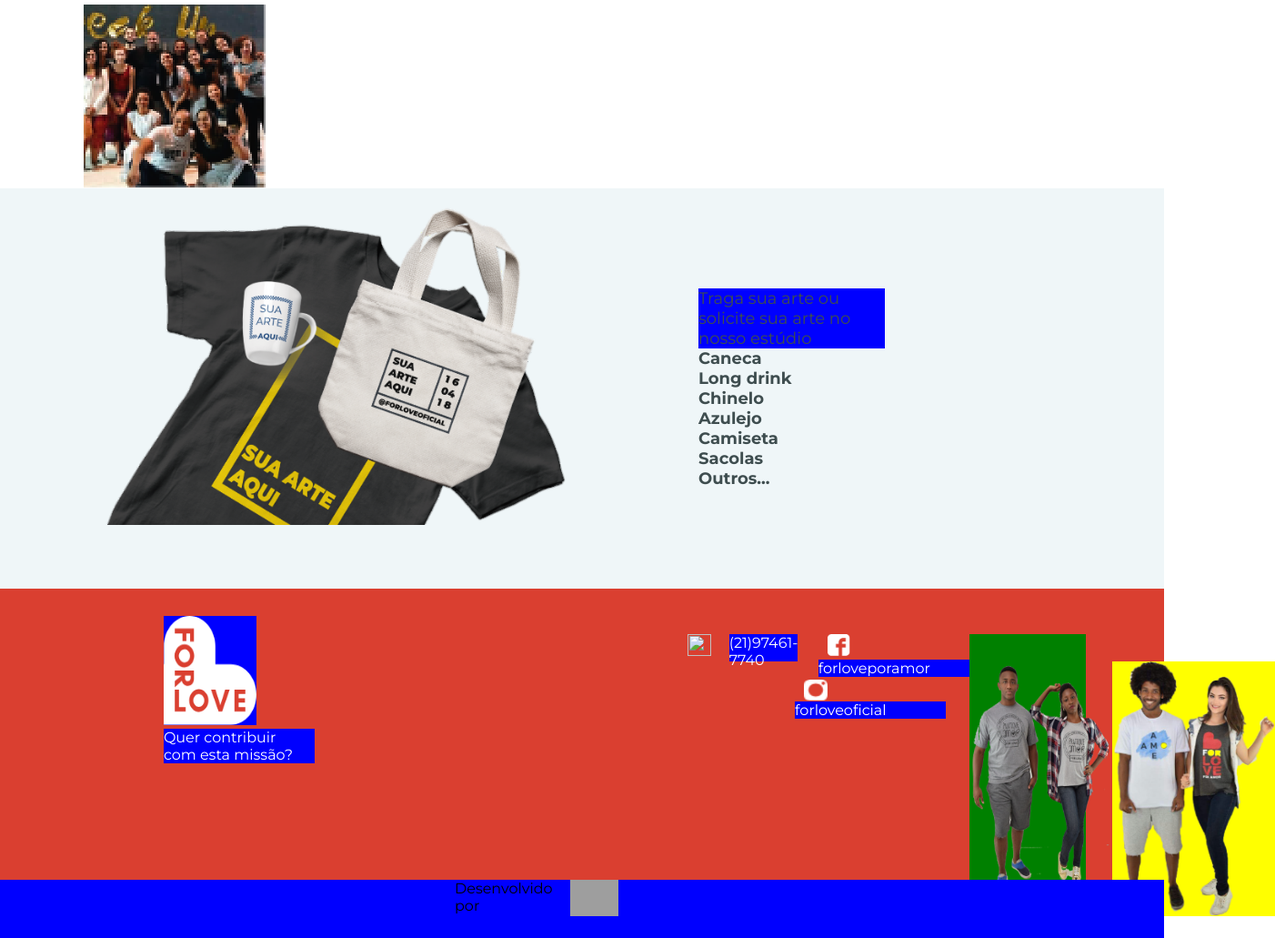
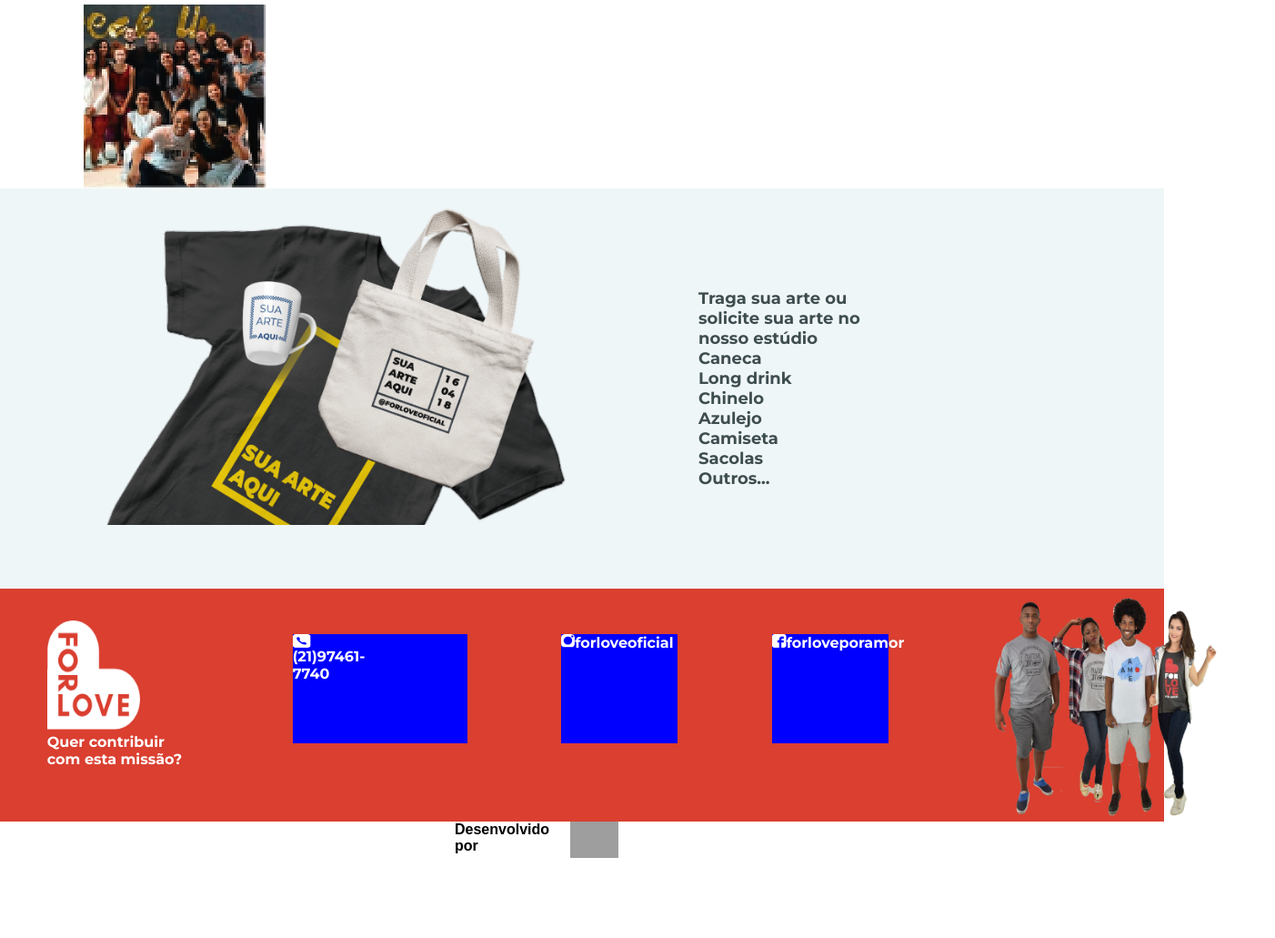
Before and after one commit to jluizrope/ProjetoForLove-Footer, a plain HTML site: page index.html in a window 1280 px wide. Shown: the part 1169-2200 px from the top of the page at 91% size, 1402 px wide, since content can reach past the window. After the commit the page ends 2136 px from the top, so only its background shows below. Drawn offline with Linux system fonts and the light colour scheme; grey boxes are pictures that could not be loaded.

Commit message:
Organizei as fotos e os ícones de contatos, falta colocá-los em coluna

```diff
--- a/index.html
+++ b/index.html
@@ -53,20 +53,21 @@
 		<footer>
 			<section class="containerFooter">
 				<div class="containerFooter__Icone">
-				<img class="containerFooter__Icone__img" src="assets/logowhite.png">
-				<p>Quer contribuir</p><p>com esta missão?</p>
+					<img class="containerFooter__Icone__img" src="assets/logowhite.png">
+					<p>Quer contribuir</p>
+					<p>com esta missão?</p>
 				</div>
 			</section>
-			<section class="containerFooterContatos">
-				<div class="containerFooterContatos__celphone">
-					<img class="containerFooterContatos__celphoneicone" src="celphone.png">
+				<div class="containerFooterContatos">
+					<img class="containerFooterContatos__celphoneicone" src="assets/celphone.png">
 					<p class="containerFooterContatos__celphonenumber">(21)97461-7740</p>
 				</div>
-				<div class="containerFooterContatos__RS">
-					<img class="containerFooterContatos__RSInstagram" src="assets/instagram.png"><p>forloveoficial</p>
+				<div class="containerFooterContatos__RSInstagram">
+					<img class="containerFooterContatos__RS-I" src="assets/instagram.png"><p>forloveoficial</p>
 				</div>
-				<div>
-					<img class="containerFooterContatos__RSFacebook" src="assets/facebook.png"><p>forloveporamor</p>
+				<div class="containerFooterContatos__RSFacebook">
+					<img class="containerFooterContatos__RS-F" src="assets/facebook.png"><p>forloveporamor</p>
+				</div>
 				</div>
 				<div class="containerFooter_FOTOS">
 					<img class="containerFooter_FOTO_one" src="assets/img_one_footer.png">
--- a/style.css
+++ b/style.css
@@ -111,7 +111,7 @@ li {
 }
 footer {
 	width: 100vw;
-	height: 40vh;
+	height: 32vh;
 	display: flex;
 	justify-content: space-around;
 	background-color: #DA3F30;
@@ -119,99 +119,99 @@ footer {
 .containerFooter__Icone__img{
 	width: 8vw;
 	height: 15vh;
-	/*margin-left: 90px;*/
-	margin-top: 30px;
-	background-color: blue;
+	/*margin-left: x;*/
+	margin-top: 35px;
+/*	background-color: blue;*/
 }
 p {
 	color:#fff;
 	width: 13vw;
 /*	margin-left: 90px;*/
-	font-height:bold;
+	font-weight:bold;
 	margin-top:0;
 	margin-bottom:0;
-	background-color: blue;
+	/*background-color: blue;*/
 }
 .containerFooterContatos{
 	display: flex;
-	justify-content: space-around;
+	flex-direction: column;
+	width: 15vw;
+	height: 15vh;
+	margin-top: 50px;
+	background-color: blue;
+}
+/*.containerFooterContatos__celphone{
 	width: 30vw;
-	height: 30vh;
+	height: 10vh;
 	margin-left: 10px;
+}*/
+.containerFooterContatos__celphoneicone{
+	width: 20px;
+	height: 15px;
 }
-.containerFooterContatos__celphone{
-	width: 10vw;
-	height: 10vh;
-	display: flex;
-	margin-left: 20px;
-	margin-bottom: 50px;
-}
-.containerFooterContatos__celphoneicone{
+.containerFooterContatos__celphonenumber{
 	width: 2vw;
 	height: 3vh;
-	margin-left: 20px;
-	margin-top: 50px;
-}
-.containerFooterContatos__celphonenumber{
-	display: flex;
-	margin-left: 20px;
-	margin-top: 50px;
 	color: #fff;
 }
-.containerFooterContatos__RS{
-	width: 2vw;
-	height: 3vh;
-	margin-left: 10px;
+.containerFooterContatos__RSInstagram{
+	display: flex;
+	width: 10vw;
+	height: 15vh;
 	margin-top: 50px;
+	background-color: blue;
 }
-.containerFooterContatos__RSInstagram{
-	width: 2vw;
-	height: 3vh;
-	display: flex;
-	margin-left: 10px;
-	margin-top: 50px;
+.containerFooterContatos__RS-I{
+	width: 20px;
+	height: 15px;
 }
 .containerFooterContatos__RSFacebook{
-	width: 2vw;
-	height: 3vh;
-	margin-left: 10px;
+	display: flex;
+	width: 10vw;
+	height: 15vh;
 	margin-top: 50px;
+	background-color: blue;
+}
+.containerFooterContatos__RS-F{
+	width: 20px;
+	height: 15px;
 }
 .containerFooter_FOTOS{
 	width: 10vw;
 	height: 35vh;
-	background-color: green;
+	/*background-color: green;*/
 	display: flex;
-	margin-right: 100px;
-	margin-top: 50px;
+	flex-direction: row;
+	margin-right: 20px;
 }
 .containerFooter_FOTO_one{
 	width: 12vw;
-	height: 33vh;
-	flex-direction: row;
-	margin-top: 30px;
-	margin-right: 3px;
+	height: 30vh;
+	margin-left: 10px;
+	margin-top: 10px;
+	position: relative;
 }
 .containerFooter_FOTO_two{
-	width: 14vw;
-	height: 35vh;
-	flex-direction: row;
-	background-color: yellow;
-	margin-top: 30px;
-	margin-right: 200px;
+	width: 10vw;
+	height: 30vh;
+	margin-left: 130px;
+	margin-top: 10px;
+	position: absolute;
 }
 .containerFooter_BASE{
 	display: flex;
 	justify-content: space-around;
 	width: 100%;
 	height: 8vh;
-	background-color: blue;
+	/*background-color: blue;*/
 }
 .containerFooter_BASE_authorship{
+	width: 250px;
 	display: flex;
 	flex-direction: row;
 	color: black;
 	margin-left: 500px;
+	font-family: sans-serif;
 }
 .containerFooter_BASE_logo{
 	display: flex;
```
